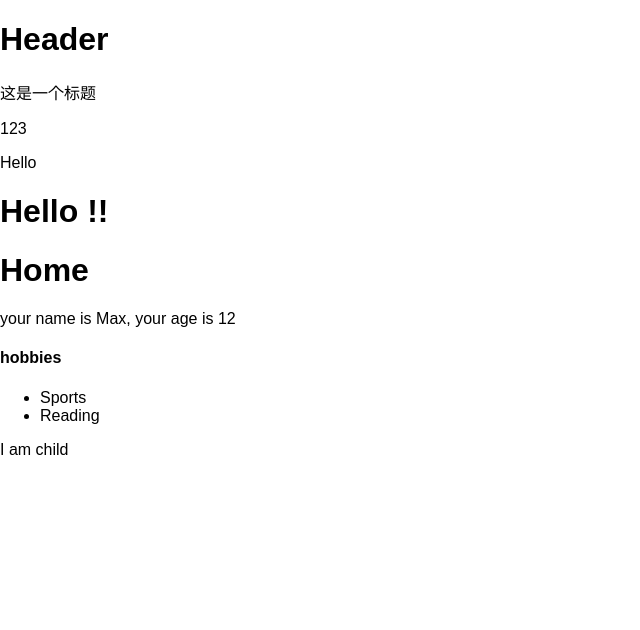
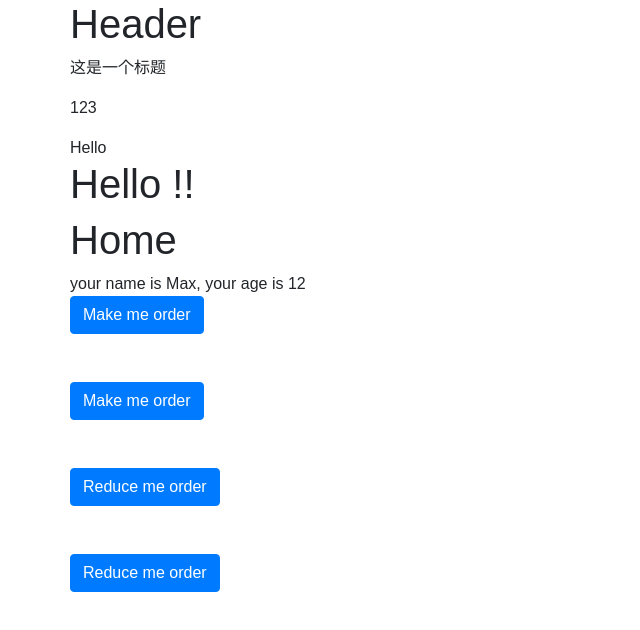
Before and after one commit to alexLlyCommit/xxsfrb, a React (Create React App) app: page / in a window 1280 px wide. Shown: the top 630 px of the page, without its empty margins (0-640 px from the left). Built offline with nearby package versions, Linux system fonts and the light colour scheme.

Commit message:
事件传递以及state改变

```diff
--- a/public/index.html
+++ b/public/index.html
@@ -1,5 +1,6 @@
 <!DOCTYPE html>
 <html lang="en">
+
 <head>
   <meta charset="utf-8">
   <meta name="viewport" content="width=device-width, initial-scale=1, shrink-to-fit=no">
@@ -11,7 +12,7 @@
   <link rel="manifest" href="%PUBLIC_URL%/manifest.json">
   <link rel="shortcut icon" href="%PUBLIC_URL%/favicon.ico">
   <!-- 静态资源可以在public中添加link, script导入 -->
-    <link href="https://cdn.bootcss.com/bootstrap/4.1.1/css/bootstrap.min.css">
+  <link href="https://cdn.bootcss.com/bootstrap/4.1.1/css/bootstrap.min.css" rel="stylesheet">
   <!--
       Notice the use of %PUBLIC_URL% in the tags above.
       It will be replaced with the URL of the `public` folder during the build.
@@ -23,6 +24,7 @@
     -->
   <title>React App</title>
 </head>
+
 <body>
   <noscript>
     You need to enable JavaScript to run this app.
@@ -39,4 +41,5 @@
       To create a production bundle, use `npm run build` or `yarn build`.
     -->
 </body>
+
 </html>
--- a/src/App.js
+++ b/src/App.js
@@ -23,7 +23,7 @@ class App extends Component {
         </div>
         <div className="row">
           <div className="col-xs-1 col-xs-offset-11">
-            <Home name={"Max"} age={"12"} user={user}>
+            <Home name={"Max"} age={12} user={user}>
               <p>I am child</p>
             </Home>
           </div>
--- a/src/Components/Home.js
+++ b/src/Components/Home.js
@@ -2,36 +2,67 @@ import React, { Component } from "react";
 import PropTypes from "prop-types";
 
 export default class Home extends Component {
-  // static propTypes = {
-  //   name: PropTypes.string,
-  //   age: PropTypes.number,
-  //   user: PropTypes.object,
-  //   children: PropTypes.element.isRequired
-  // };
-  // static defaultProps = {
-  //   name: 'Harry',
-  //   age: 20,
-  //   user: ["Play", "Sing"]
-  // }
+  constructor(props) {
+    super(props);
+    this.state = {
+      age: this.props.age
+    };
+    this.onDecrease = this.onDecrease.bind(this);
+  }
+  onMakerOlder() {
+    let age = this.state.age + 3;
+    this.setState({
+      age
+    });
+  }
+  onReduceOlder = () => {
+    let age = this.state.age - 3;
+    this.setState({
+      age
+    });
+  };
+  onDecrease() {
+    let age = this.state.age - 3;
+    this.setState({
+      age
+    });
+  }
   render() {
-    console.log(this.props);
     return (
       <div className="container">
         <div className="row">
           <div className="col-xs-1 col-xs-offset-11">
             <h1>Home</h1>
             <div>
-              your name is {this.props.name}, your age is {this.props.age}
+              your name is {this.props.name}, your age is {this.state.age}
             </div>
-            <div>
-              <h4>hobbies</h4>
-              <ul>
-                {this.props.user.hobbies.map((hobby, i) => (
-                  <li key={i}>{hobby}</li>
-                ))}
-              </ul>
-              {this.props.children}
-            </div>
+            <button
+              className="btn btn-primary"
+              onClick={this.onMakerOlder.bind(this)}
+            >
+              Make me order
+            </button>
+            <br />
+            <br />
+            <br />
+            <button
+              className="btn btn-primary"
+              onClick={() => this.onMakerOlder()}
+            >
+              Make me order
+            </button>
+            <br />
+            <br />
+            <br />
+            <button className="btn btn-primary" onClick={this.onReduceOlder}>
+              Reduce me order
+            </button>
+            <br />
+            <br />
+            <br />
+            <button className="btn btn-primary" onClick={this.onReduceOlder}>
+              Reduce me order
+            </button>
           </div>
         </div>
       </div>
```
Lines whose indentation alone changed are shown as unchanged.
